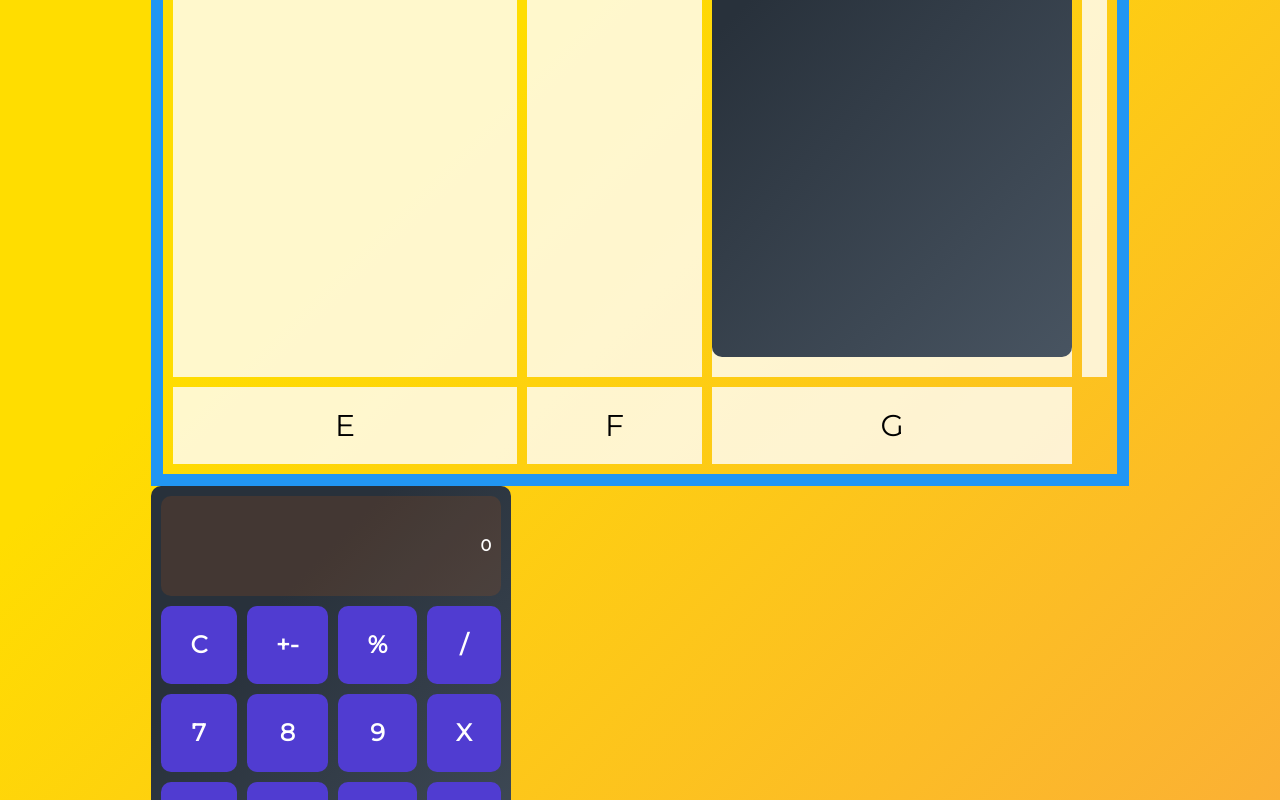
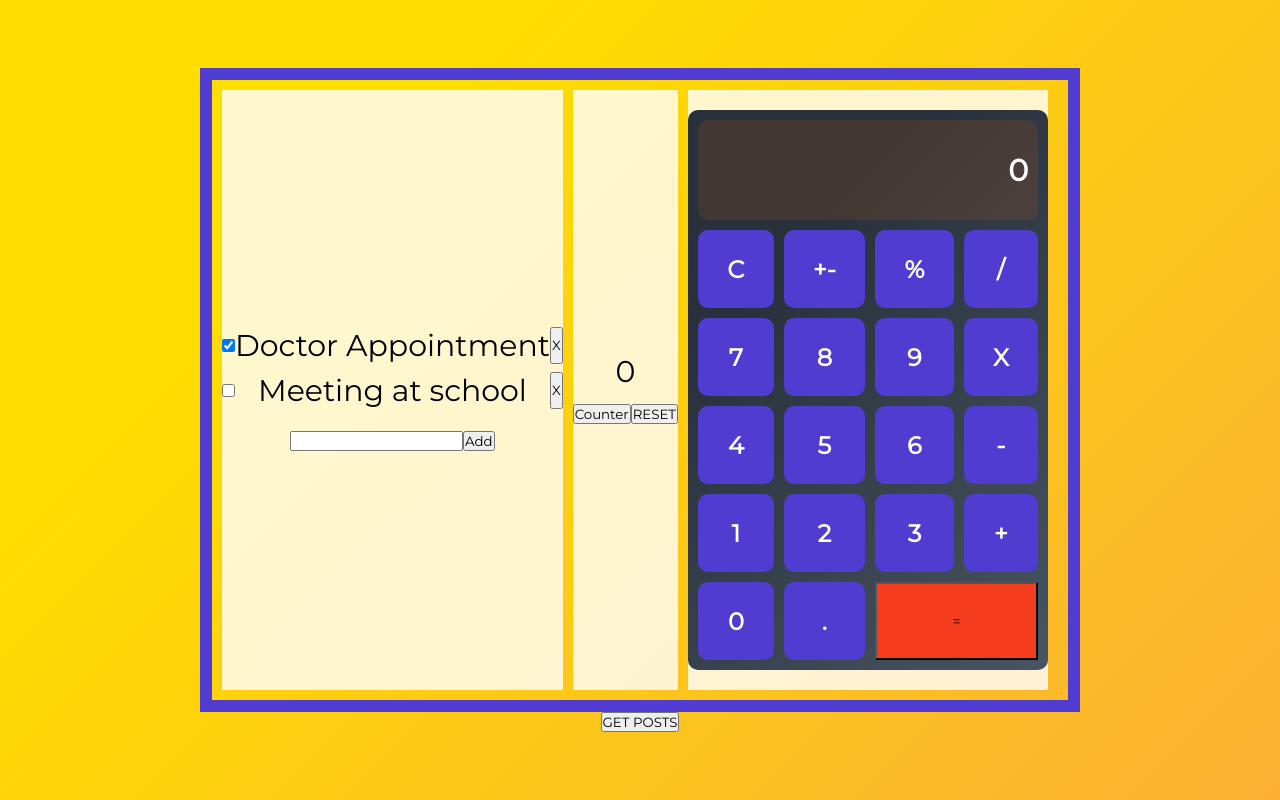
Before and after one commit to hatibek/fundamentals-demo, a React (Create React App) app: page /rest-api in a window 1280 px wide. Shown: the top 800 px of the page. Built offline with nearby package versions, Linux system fonts and the light colour scheme.

Commit message:
creating Rest API section

```diff
--- a/package.json
+++ b/package.json
@@ -6,9 +6,11 @@
     "@testing-library/jest-dom": "^5.17.0",
     "@testing-library/react": "^13.4.0",
     "@testing-library/user-event": "^13.5.0",
+    "axios": "^1.7.3",
     "react": "^18.3.1",
     "react-dom": "^18.3.1",
-    "react-scripts": "5.0.1",
+    "react-router-dom": "^6.26.0",
+    "react-scripts": "^5.0.1",
     "web-vitals": "^2.1.4"
   },
   "scripts": {
--- a/src/App.css
+++ b/src/App.css
@@ -32,9 +32,14 @@
   display: grid;
 }
 
+.grid-item {
+  display: flex;
+  align-items: center;
+  justify-content: center;
+}
 .todo-item {
   display: flex;
-  justify-content: flex-start;
+  justify-content: space-between;
   margin-bottom: 8px;
 }
 .todo-item p {
--- a/src/App.js
+++ b/src/App.js
@@ -2,8 +2,8 @@ import "./App.css";
 import React from "react";
 import TodoList from "./todoList/TodoList";
 import Counter from "./counter/Counter";
-import Wrapper from "./calculator/Wrapper";
 import Calculator from "./calculator/Calculator";
+import RestAPI from "./rest/RestAPI";
 
 function App() {
   return (
@@ -16,14 +16,12 @@ function App() {
           <Counter />
         </div>
         <div className="grid-item">
-          <Wrapper />
+          <Calculator />
         </div>
-        <div className="grid-item">D</div>
-        <div className="grid-item">E</div>
-        <div className="grid-item">F</div>
-        <div className="grid-item">G</div>
       </div>
-      <Calculator />
+      <div className="grid-item">
+        <RestAPI />
+      </div>
     </div>
   );
 }
--- a/src/calculator/Button.css
+++ b/src/calculator/Button.css
@@ -1,4 +1,4 @@
-button {
+.calculator-button {
   border: none;
   background-color: rgb(80, 60, 209);
   font-size: 24px;
@@ -9,7 +9,7 @@ button {
   outline: none;
 }
 
-button:hover {
+.calculator-button:hover {
   background-color: rgb(61, 43, 184);
 }
 
--- a/src/calculator/Calculator.js
+++ b/src/calculator/Calculator.js
@@ -115,7 +115,7 @@ const Calculator = () => {
           return (
             <Button
               key={i}
-              className={btn === "=" ? "equals" : ""}
+              className={btn === "=" ? "equals" : "calculator-button"}
               value={btn}
               onClick={
                 btn === "C"
--- a/src/counter/Counter.css
+++ b/src/counter/Counter.css
@@ -2,7 +2,7 @@
   display: grid;
   grid-template-columns: auto auto auto auto;
   gap: 10px;
-  border: 12px solid #2196F3;
+  border: 12px solid rgb(80, 60, 209);;
   padding: 10px;
 }
 
--- /dev/null
+++ b/src/rest/RestAPI.css
@@ -0,0 +1,7 @@
+.rest-api-main-container {
+  display: flex;
+}
+.rest-api-post {
+  display: flex;
+  flex-wrap: wrap;
+}
--- /dev/null
+++ b/src/rest/RestAPI.js
@@ -0,0 +1,27 @@
+import React, { useEffect, useState } from "react";
+import "./RestAPI.css";
+
+const RestAPI = () => {
+  const [posts, setPosts] = useState([]);
+
+  const handleGetPosts = () => {
+    fetch("https://jsonplaceholder.typicode.com/posts")
+      .then((response) => response.json())
+      .then((json) => setPosts([posts, ...json]));
+  };
+
+  return (
+    <div className="rest-api-main-container">
+      <button onClick={handleGetPosts}>GET POSTS</button>
+      {posts.length !== 0 && (
+        <div className="rest-api-post">
+          {posts.map((post) => {
+            return <div>{post.id}</div>;
+          })}
+        </div>
+      )}
+    </div>
+  );
+};
+
+export default RestAPI;
```
Also changed, not shown: 1 other file (tests, documents, lock files or other folders).
